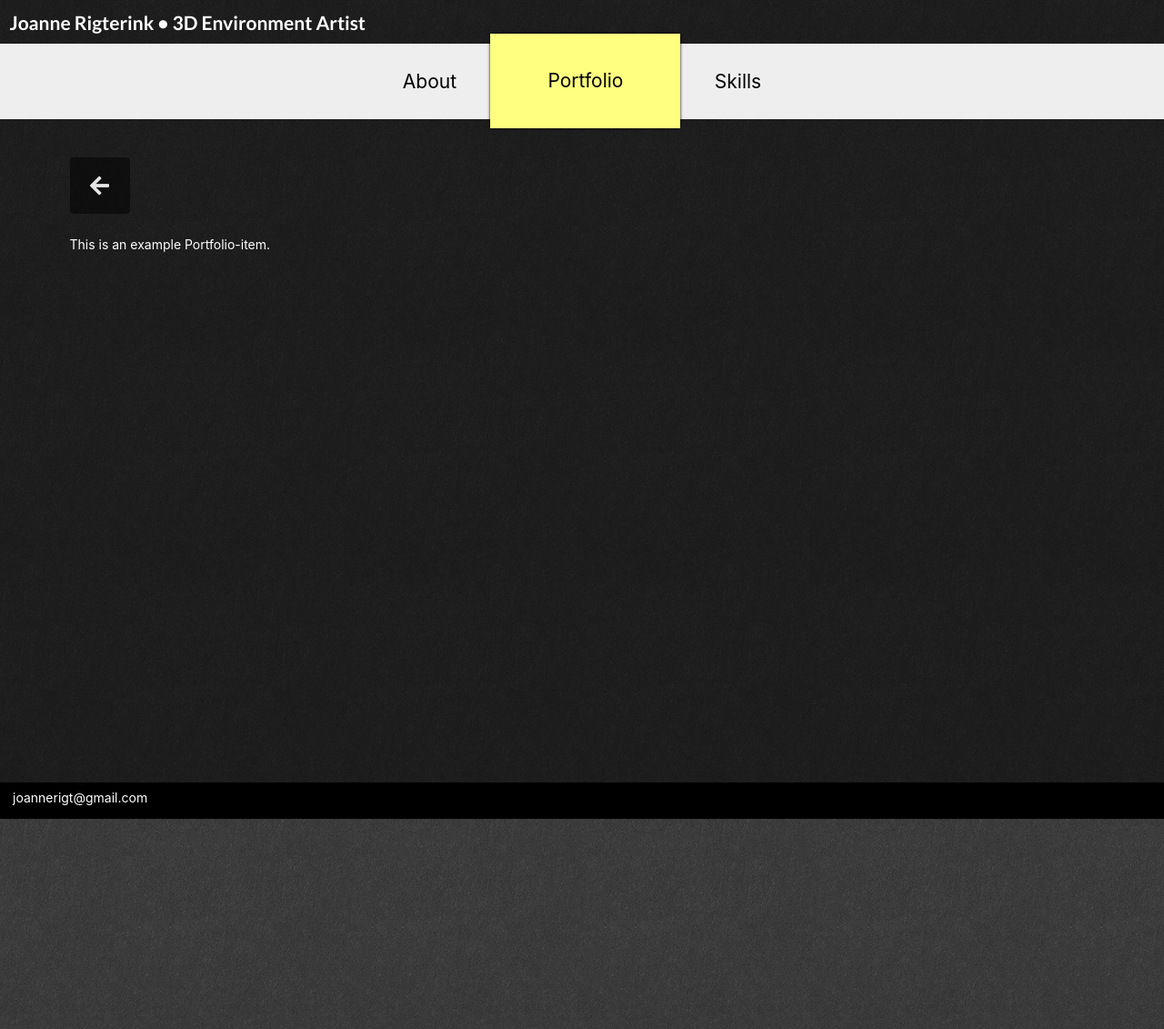
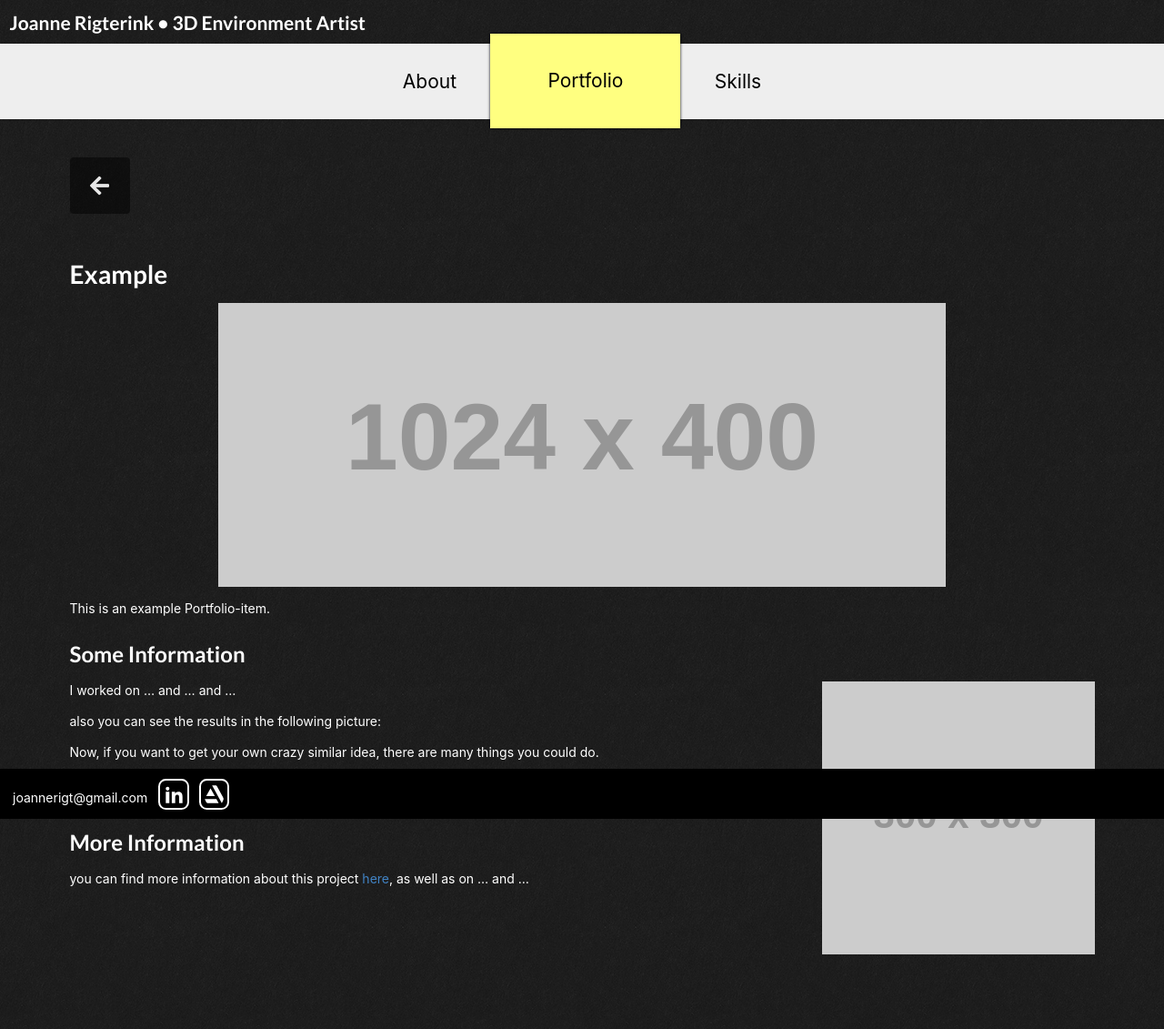
Before and after one commit to Joannerigt/joannerigt.github.io, a Jekyll site: the page built from portfolio/_posts/2020-06-10-example.md, in a window 1280 px wide. Shown: the whole page at 91% size. Built offline with Jekyll 4.4.1, drawn with Linux system fonts in a browser that asks for light colours.

Commit message:
social media icons, example of portfolio item with images

```diff
--- /dev/null
+++ b/_data/social_media.yml
@@ -0,0 +1,6 @@
+- name: "LinkedIn"
+  url: "https://linkedin.com/..."
+  image_path: "images/social_media/linkedin2.svg"
+- name: "ArtStation"
+  url: "https://artstation.com/..."
+  image_path: "images/social_media/artstation.svg"
--- a/_layouts/default.html
+++ b/_layouts/default.html
@@ -29,11 +29,15 @@
             </div>
 
             <footer>
-                <span class="footer-email">
+                <a class="footer-email" href="mailto:{{ site.email }}">
                     {{site.email}}
-                </span>
-                <div class="footer-social-media">
-                    <a href=""></a>
+                </a>
+                <div class="social-media-icons">
+                    {% for item in site.data.social_media %}
+                    <a href="{{ item.url }}">
+                        <img alt="{{ item.name}}" title="{{ item.name }}" src="{{ item.image_path | relative_url }}"/>
+                    </a>
+                    {% endfor %}
                 </div>
             </footer>
         </div>
--- a/_layouts/portfolio.html
+++ b/_layouts/portfolio.html
@@ -3,4 +3,6 @@ layout: default
 ---
 
 <a class="ui massive icon button back-to-portfolio-link" href="{{ "/portfolio" | relative_url }}"><i class="left arrow icon"></i></a>
+
+<h1 class="ui huge inverted header">{{ page.title }}</h1>
 {{content}}
--- a/_sass/main.scss
+++ b/_sass/main.scss
@@ -3,7 +3,8 @@ $bodyColor: #fff;
 $menuBgColor: #eee;
 $bodyFont: -apple-system,BlinkMacSystemFont,"Segoe UI",Helvetica,Arial,sans-serif,"Apple Color Emoji","Segoe UI Emoji","Segoe UI Symbol";
 $menuHeight: 1.5em;
-$footerHeight: 40px;
+$footerHeight: 55px;
+$socialMediaHoverColor: #13aff0;
 
 body {
   background-color: $backgroundColor;
@@ -69,7 +70,43 @@ body {
 }
 
 .content-wrapper {
-    padding-bottom: $footerHeight;
+    padding-bottom: $footerHeight + 100px;
+}
+
+
+.social-media-icons {
+    display: inline-block;
+    padding: 1em;
+    a {
+        display: inline-block;
+        img {
+            padding: 0.5em;
+            margin-right: 1em;
+
+            width: 4em;
+            height: 4em;
+
+            background-color: black;
+            color: white;
+            text-decoration: none;
+            border: 2px solid white;
+            border-radius: 1em;
+
+            transition: 0.2s;
+
+            &:hover {
+                background-color: $socialMediaHoverColor;
+                transform: translateY(-2px);
+            }
+        }
+    }
+
+    &.below-portrait-image {
+        position: relative;
+        top: -80px;
+
+        text-align: center;
+    }
 }
 
 footer {
@@ -77,11 +114,36 @@ footer {
     bottom: 0;
     left: 0;
     right: 0;
-    padding: 0.5em 1em;
+    padding: 0.2em 1em;
     height: $footerHeight;
 
     background-color: black;
+
+    & > .social-media-icons {
+        font-size: 0.6em;
+    }
+
+
+    .footer-email {
+	      height: $footerHeight;
+	      display: inline-block;
+	      vertical-align: middle;
+	      line-height: ($footerHeight / 2) + 10px;
+
+        color: white;
+        text-decoration: none;
+
+        transition-duration: 0.2s;
+
+        &:hover {
+            color: $socialMediaHoverColor;
+            text-shadow: 0 3px 3px current;
+            transform: translateY(-2px);
+        }
+    }
+
 }
+
 
 .portfolio {
     .portfolio-item {
--- a/portfolio/_posts/2020-06-10-example.md
+++ b/portfolio/_posts/2020-06-10-example.md
@@ -4,4 +4,31 @@ title: "Example"
 preview_image_url: "https://via.placeholder.com/400x250"
 ---
 
+
+<img class="ui huge centered image" src="https://via.placeholder.com/1024x400"/>
+
 This is an example Portfolio-item.
+
+
+## Some Information
+
+<img class="ui right floated image" src="https://via.placeholder.com/300x300"/>
+
+I worked on ... and ... and ...
+
+also you can see the results in the following picture:
+
+
+
+
+Now, if you want to get your own crazy similar idea, there are many things you could do.
+
+
+Clearly this was a very cool project.
+
+<hr>
+
+## More Information
+
+you can find more information about this project [here](https://example.com),
+as well as on ... and ...
```
Also changed, not shown: _layouts/index.html (+9 -1 lines), Gemfile.lock, images/social_media/artstation.svg (added), images/social_media/linkedin2.svg (added), 1 other file.
